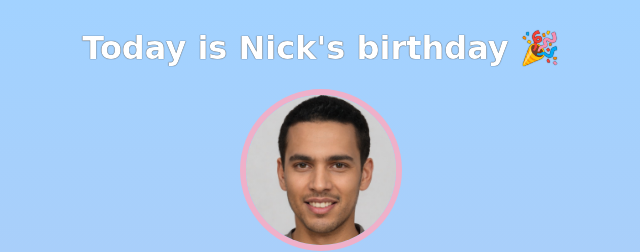
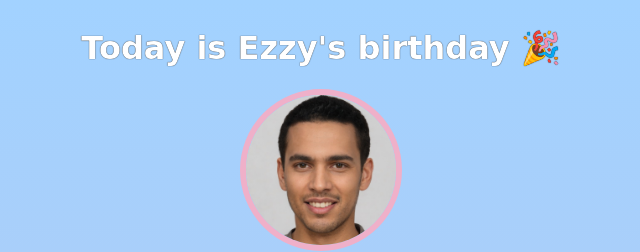
Before and after one commit to Ezzyy-729/Birthday-gift-site, a website built with Vite: page index.html in a window 1280 px wide. Shown: the top 252 px of the page, 319-959 px from the left. Built offline with nearby package versions, Linux system fonts and the light colour scheme; a web font is replaced by a local one.

Commit message:
change the name to ezzy

```diff
--- a/index.html
+++ b/index.html
@@ -7,7 +7,7 @@
     </head>
     <body>
         <div id="header">
-            <h1>Today is Nick's birthday 🎉</h1>
+            <h1>Today is Ezzy's birthday 🎉</h1>
             <img id="bff-img" src="images/nick.jpg">
             <h2 id="bday-age">24 years old</h2>
             <h4 id="bday-date">01.11.2022</h4>
```
